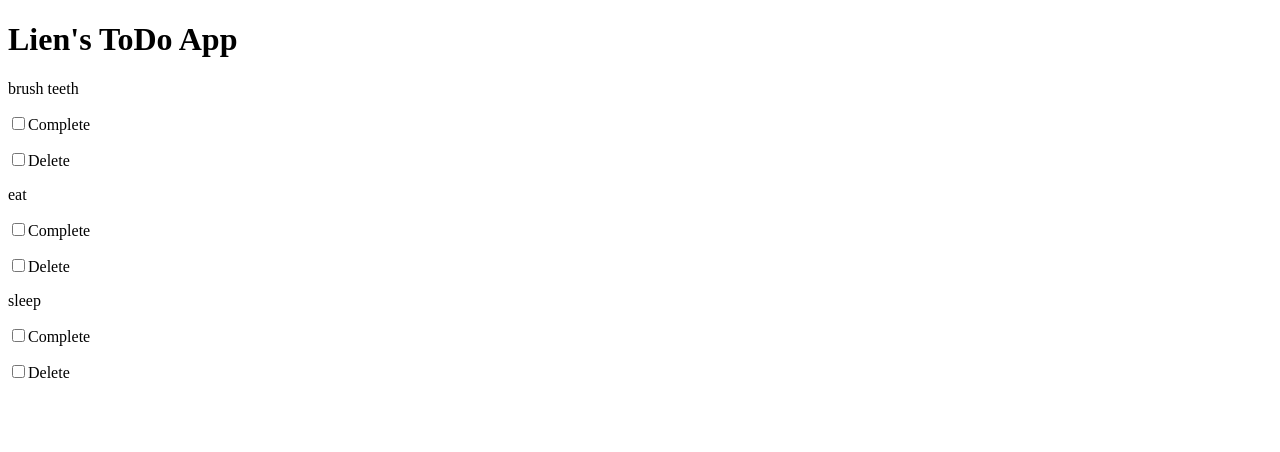
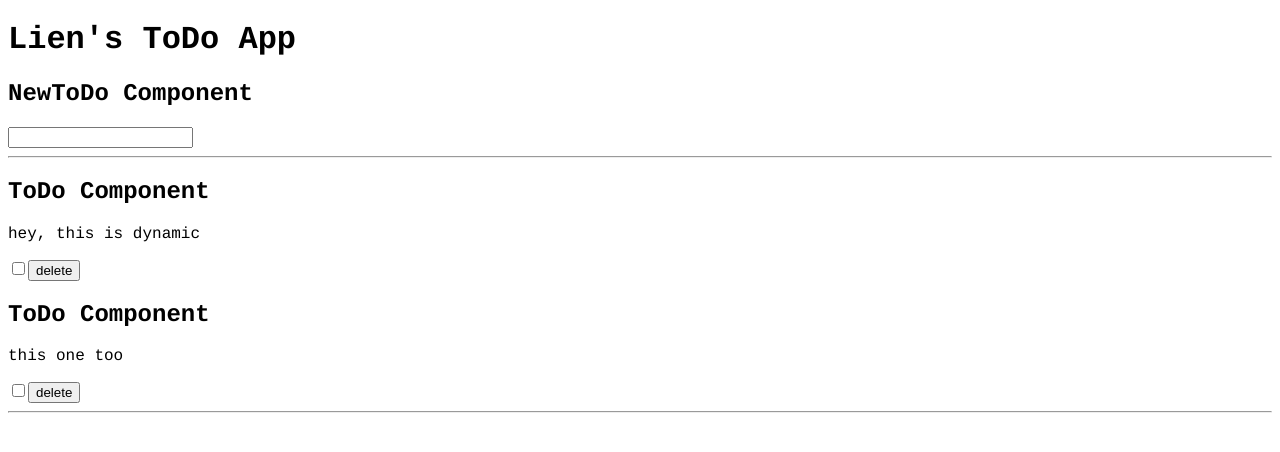
Before and after one commit to lienzhuzhu/todo-app-react, a React (Create React App) app: page / in a window 1280 px wide. Shown: the top 452 px of the page. Built offline with nearby package versions, Linux system fonts and the light colour scheme; the HTML template or start-up script is replaced by a standard one.

Commit message:
understand it kind of

```diff
--- a/package.json
+++ b/package.json
@@ -1,6 +1,6 @@
 {
   "name": "todo-react",
-  "homepage": "https://wustlcse204.github.io/09-todo-react-lienzhuzhu",
+  "homepage": "https://wustlcse204.github.io/09-todo-react-group-todo-lien",
   "version": "0.1.0",
   "private": true,
   "dependencies": {
--- a/src/App.js
+++ b/src/App.js
@@ -1,6 +1,8 @@
 import React, { Component } from 'react';
+import Todo from './Todo'
 import './App.css';
-import Todo from './Todo'
+import NewTodo from './NewTodo';
+
 // import NewTodo from './NewTodo'
 
 class App extends Component {
@@ -12,22 +14,37 @@ class App extends Component {
   }
 
   componentDidMount() {
-    console.log("ComponentDidMount ran");
+    console.log("ComponentDidMount() ran");
     //   // Make API call to fetch existing Todos.
     //   fetch('http://example.com/todos')
     //   .then(function (response) {
     //     this.setState({todos: JSON.parse(response)});
     //   }
-    // })
+    // );
+    this.setState({
+      todos: [
+        {
+          text: "hey, this is dynamic",
+          id: 123456
+        },
+        {
+          text: "this one too",
+          id: 789123
+        }
+      ]
+    })
   }
   render() {
     return (
       <div className="App">
         <h1>Lien's ToDo App</h1>
+        <NewTodo/>
         <section id="myTodos">
-          <Todo text="brush teeth" id="abc123" key="abc123" />
-          <Todo text="eat" id="abc456" />
-          <Todo text="sleep" id="anotherID" />
+          <hr></hr>
+          {this.state.todos.map((item) =>
+          <Todo text={item.text} id={item.id} key={item.id}/>
+          )}
+          <hr></hr>
         </section>
       </div>
     );
--- /dev/null
+++ b/src/NewTodo.css
@@ -0,0 +1,3 @@
+div {
+    font-family: "Courier";
+}
--- /dev/null
+++ b/src/NewTodo.js
@@ -0,0 +1,15 @@
+import React, { Component } from 'react';
+import './NewTodo.css';
+
+class NewTodo extends Component {
+  render() {
+    return (
+      <div id="{data-todo.id}" className="Todo">
+        <h2>NewToDo Component</h2>
+        <input type="text"></input>
+      </div>
+    );
+  }
+}
+
+export default NewTodo;
--- a/src/Todo.css
+++ b/src/Todo.css
@@ -0,0 +1,3 @@
+div {
+    font-family: "Arial";
+}
--- a/src/Todo.js
+++ b/src/Todo.js
@@ -1,14 +1,14 @@
 import React, { Component } from 'react';
-
 import './Todo.css';
 
 class Todo extends Component {
   render() {
     return (
-      <div id="{data-todo.id}" className="Todo">
+      <div data-todo-id="{this.props.id}" className="todo">
+        <h2>ToDo Component</h2>
         <p>{this.props.text}</p>
-        <p><input type="checkbox"></input>Complete</p>
-        <p><input type="checkbox"></input>Delete</p>
+        <input type="checkbox"></input>
+        <input type="button" value="delete"></input>
       </div>
     );
   }
```
